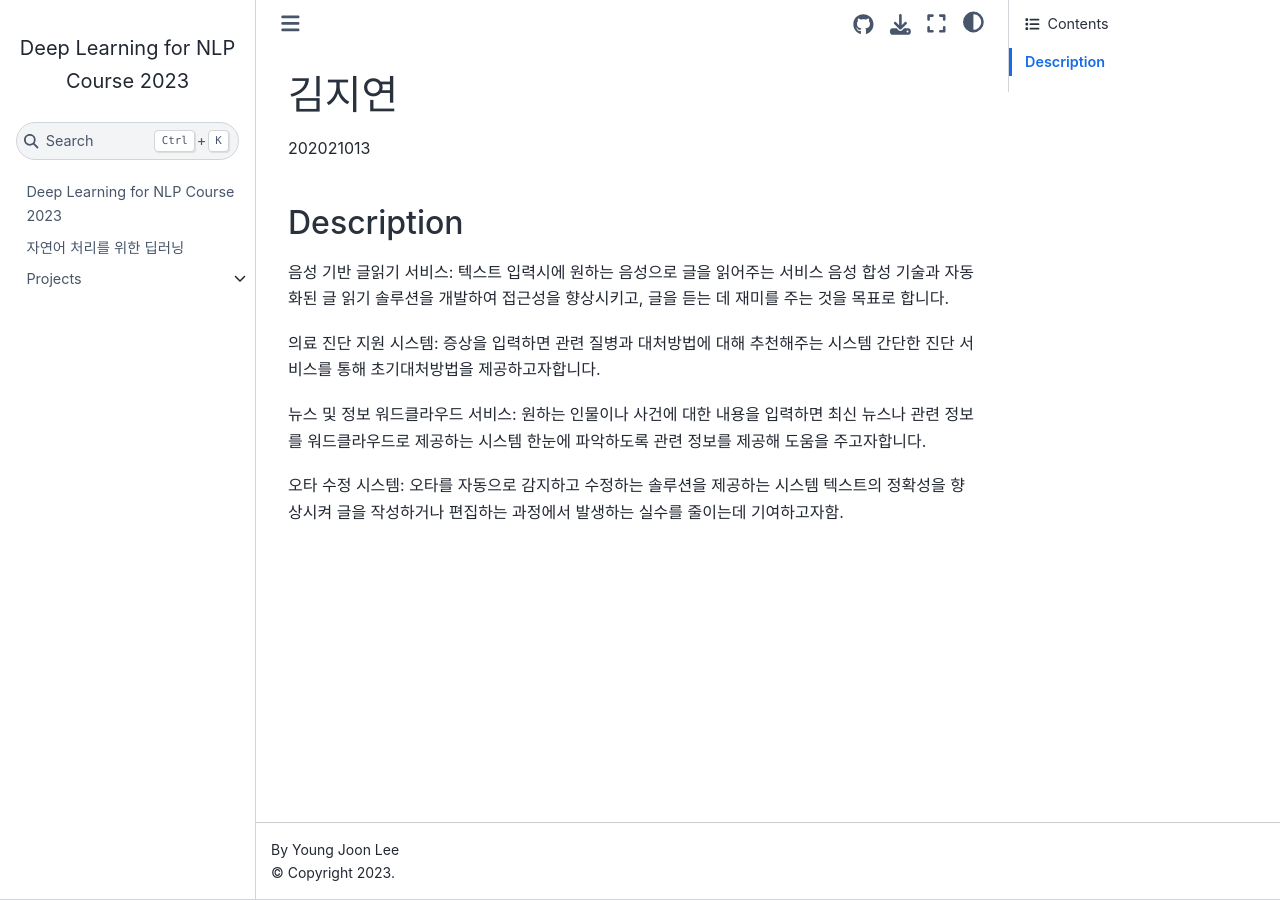
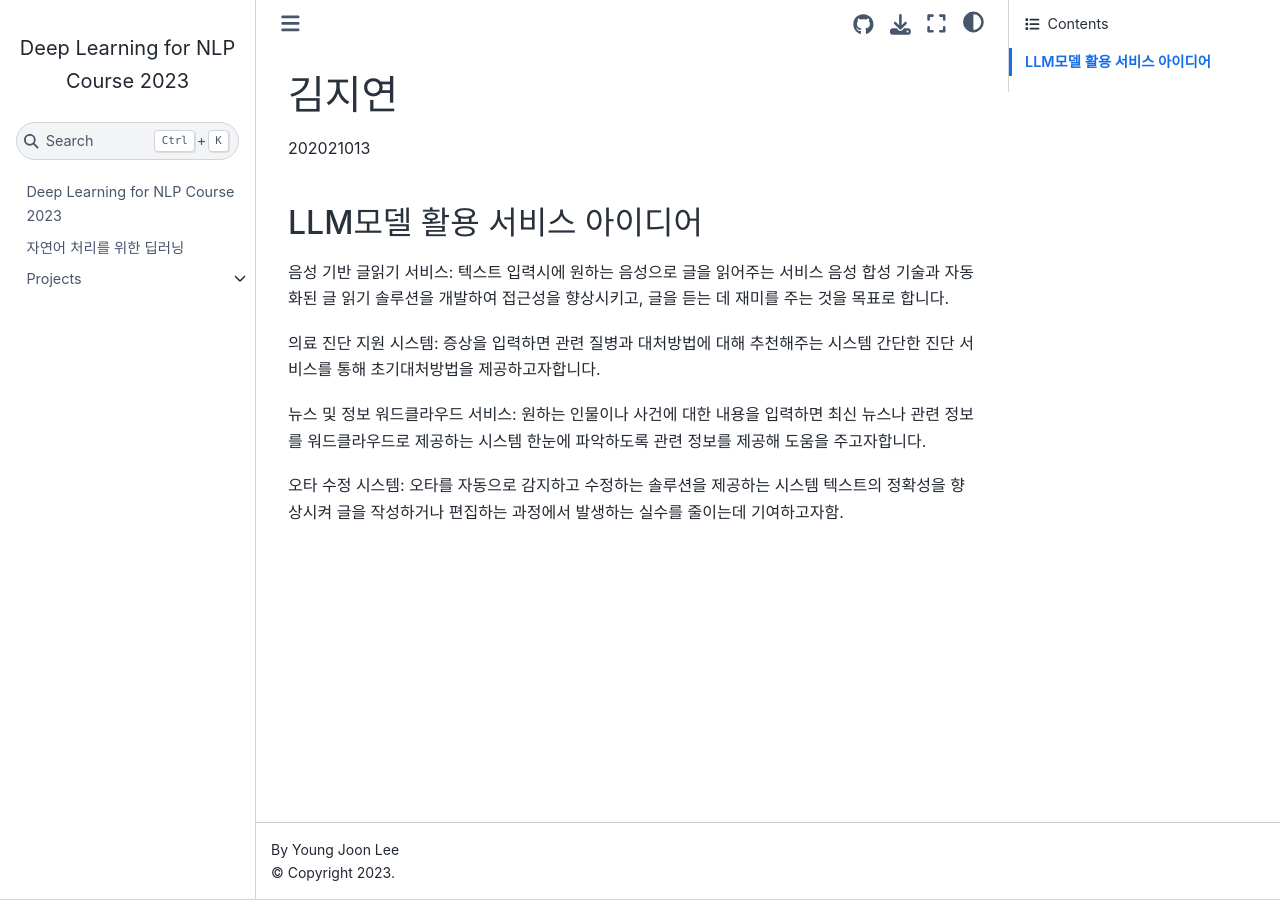
Before and after one commit to ypilseong/deepnlp-2023, a Jupyter Book: the page built from book/projects/202021013/index.md, in a window 1280 px wide. Built offline with Jupyter Book 1.0.4 settings and Sphinx 7.4.7 and the Sphinx Book theme 1.1.4, drawn with Linux system fonts in a browser that asks for light colours.

Commit message:
Update index.md

```diff
--- a/book/projects/202021013/index.md
+++ b/book/projects/202021013/index.md
@@ -2,7 +2,7 @@
 
 202021013
 
-## Description
+## LLM모델 활용 서비스 아이디어
 
 음성 기반 글읽기 서비스:
 텍스트 입력시에 원하는 음성으로 글을 읽어주는 서비스
```
